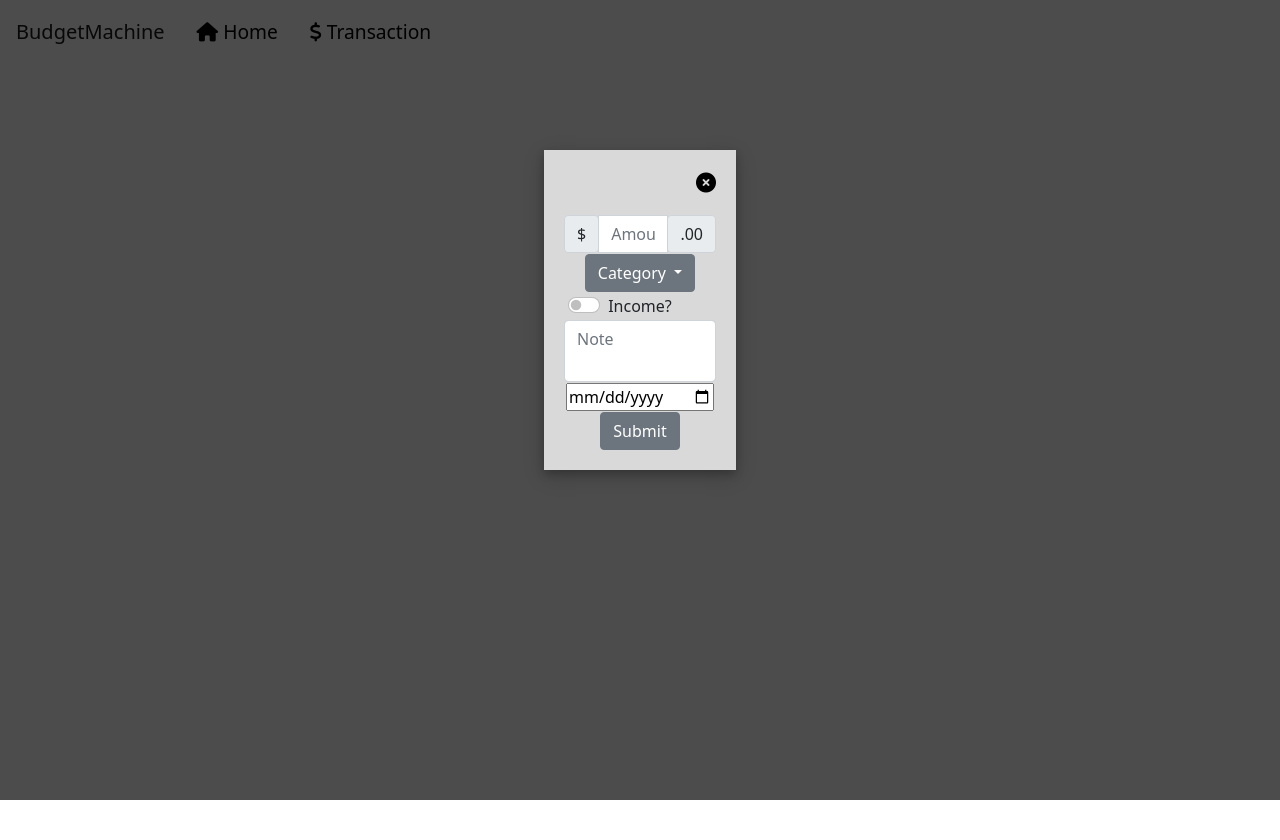
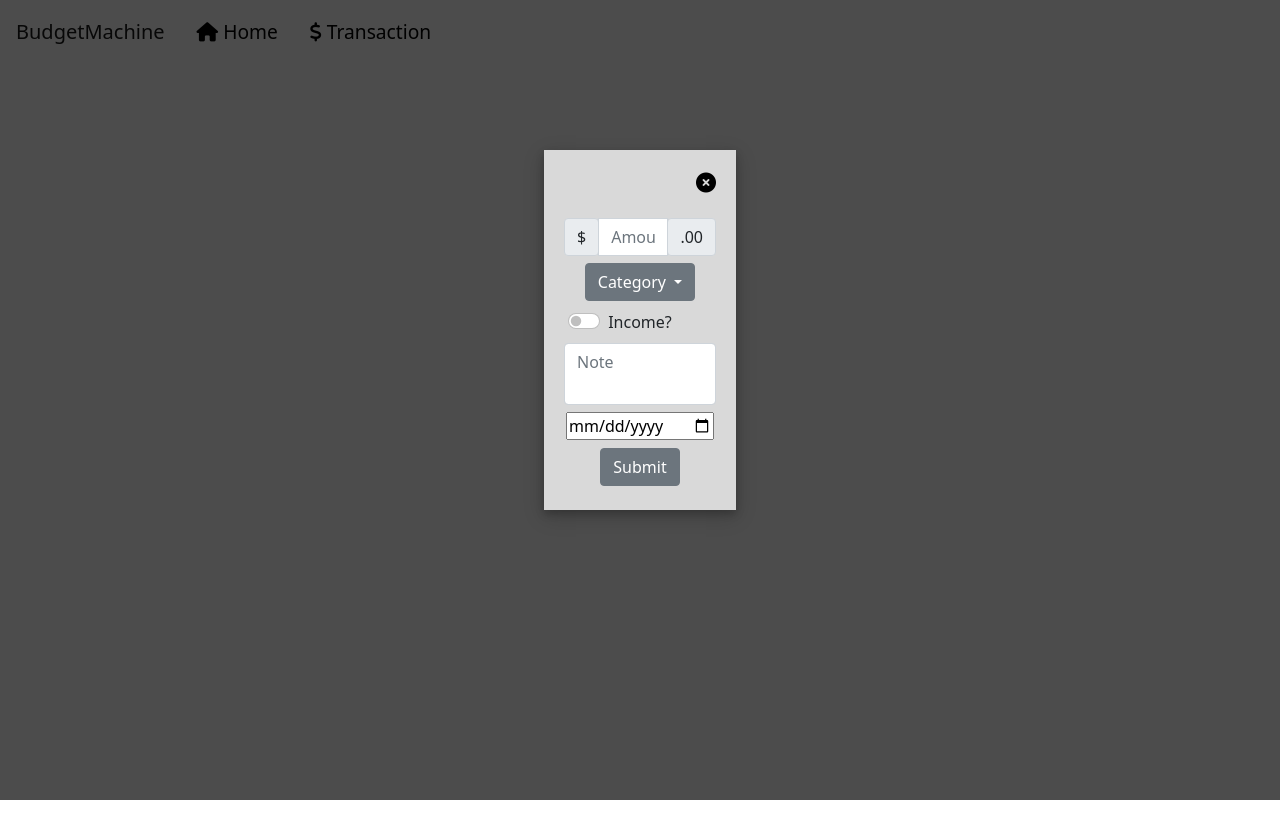
Before and after one commit to joeyagreco/BudgetMachine, a Flask app: page / in a window 1280 px wide. Shown: the top 840 px of the page. Run offline with Flask 2, Linux system fonts and the light colour scheme; some libraries are stand-ins or nearby versions.

Commit message:
cleanup on transaction popup

```diff
--- a/server/static/css/base.css
+++ b/server/static/css/base.css
@@ -92,7 +92,7 @@ button {
     background-color: #d9d9d9;
     margin: auto;
     width: 15%;
-    height: 40%;
+    height: 45%;
     padding: 20px;
     margin-top: 150px;
     box-shadow: 0 4px 8px 0 rgba(0, 0, 0, 0.2), 0 6px 20px 0 rgba(0, 0, 0, 0.19);
```
